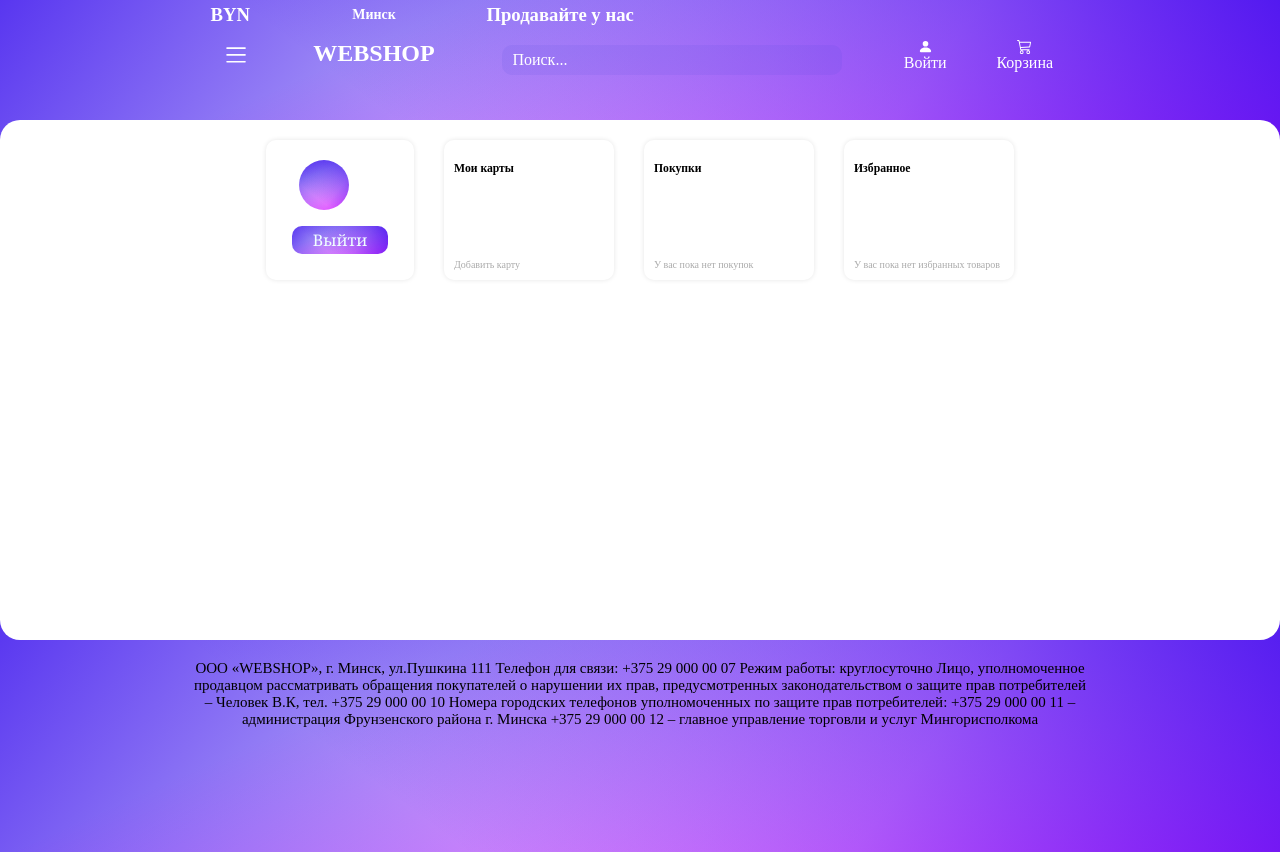
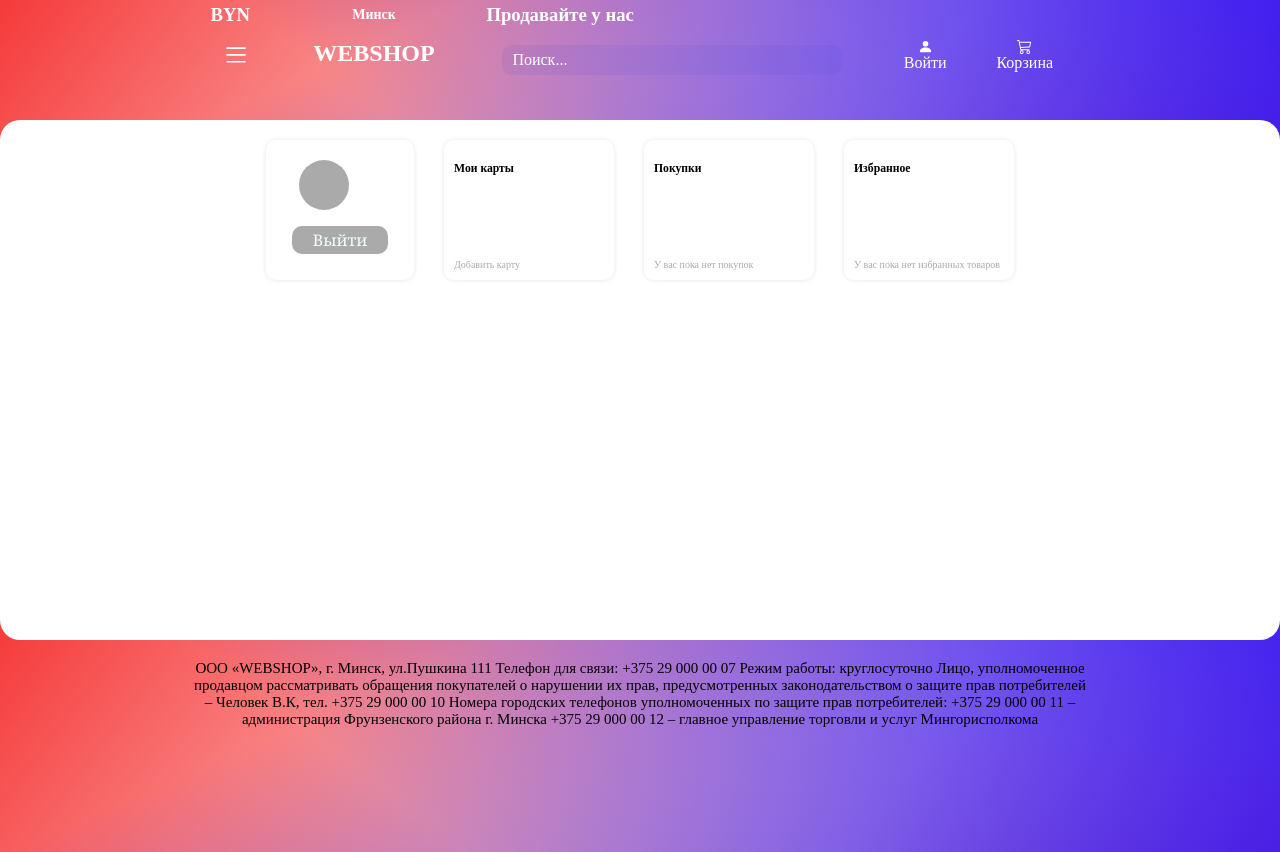
Before and after one commit to KolyaVol/ReactWebShop, a React (Create React App) app: page /userPage in a window 1280 px wide. Built offline with nearby package versions, Linux system fonts and the light colour scheme.

Commit message:
change colors and some styles

```diff
--- a/src/Pages/ProdIdPage/ProdIdPage.jsx
+++ b/src/Pages/ProdIdPage/ProdIdPage.jsx
@@ -108,7 +108,6 @@ export default function Login() {
 				<tr>
 					<td>{currentProd.descript[6]}</td> <td>{currentProd.descript[7]}</td>
 				</tr>
-
 			</table>
 			<section className={styles.purchase}>
 				<div className={styles.prices}>
@@ -122,10 +121,12 @@ export default function Login() {
 						""
 					)}
 				</div>
-				<MyButton style={styles.btn} onClick={() => addProdToCart()}>
+				<MyButton styles={styles.btn} onClick={() => addProdToCart()}>
 					add to cart
 				</MyButton>
-				<MyButton onClick={() => addAndGoToCart()}>buy</MyButton>
+				<MyButton styles={styles.btn} onClick={() => addAndGoToCart()}>
+					buy
+				</MyButton>
 			</section>
 		</div>
 	);
--- a/src/Pages/ProdIdPage/ProdIdPage.module.css
+++ b/src/Pages/ProdIdPage/ProdIdPage.module.css
@@ -159,3 +159,7 @@ font-size: 1.5rem;
 		margin: 3rem 0;
 		width: 30vw;}
 }
+
+.btn {
+	background-color: rgba(243, 9, 9);
+}
--- a/src/Pages/UserPage/UserPage.module.css
+++ b/src/Pages/UserPage/UserPage.module.css
@@ -49,13 +49,7 @@
 	width: 5rem;
 	height: 5rem;
 	border-radius: 50%;
-	background: linear-gradient(
-			217deg,
-			rgba(47, 4, 236, 0.8),
-			rgba(255, 0, 0, 0) 70.71%
-		),
-		linear-gradient(336deg, rgba(204, 0, 255, 0.8), rgba(0, 255, 0, 0) 70.71%),
-		linear-gradient(127deg, rgba(47, 4, 236, 0.8), rgba(0, 0, 255, 0) 70.71%);
+	background-color: #aaa;
 	color: #fff;
 	display: flex;
 	justify-content: center;
--- a/src/UI/Footer/Footer.module.css
+++ b/src/UI/Footer/Footer.module.css
@@ -6,9 +6,13 @@
     min-height: 25vh;
     margin-top: 0;
     padding-bottom: 4vh;
-    background: linear-gradient(217deg, rgba(47, 4, 236, 0.8), rgba(255, 0, 0, 0) 70.71%),
-            linear-gradient(336deg, rgba(204, 0, 255, 0.8), rgba(0, 255, 0, 0) 70.71%),
-            linear-gradient(127deg, rgba(47, 4, 236, 0.8), rgba(0, 0, 255, 0) 70.71%);
+    background: linear-gradient(
+			217deg,
+			rgba(44, 9, 243, 0.8),
+			rgba(250, 241, 241, 0) 70.71%
+		),
+		linear-gradient(336deg, rgba(77, 13, 196, 0.8), rgba(0, 255, 0, 0) 70.71%),
+		linear-gradient(127deg, rgba(243, 9, 9, 0.8), rgba(0, 0, 255, 0) 70.71%);
 }
 
 .footer__box {
--- a/src/UI/Header/Header.module.css
+++ b/src/UI/Header/Header.module.css
@@ -3,11 +3,11 @@
 	position: absolute;
 	background: linear-gradient(
 			217deg,
-			rgba(47, 4, 236, 0.8),
-			rgba(255, 0, 0, 0) 70.71%
+			rgba(44, 9, 243, 0.8),
+			rgba(250, 241, 241, 0) 70.71%
 		),
-		linear-gradient(336deg, rgba(204, 0, 255, 0.8), rgba(0, 255, 0, 0) 70.71%),
-		linear-gradient(127deg, rgba(47, 4, 236, 0.8), rgba(0, 0, 255, 0) 70.71%);
+		linear-gradient(336deg, rgba(77, 13, 196, 0.8), rgba(0, 255, 0, 0) 70.71%),
+		linear-gradient(127deg, rgba(243, 9, 9, 0.8), rgba(0, 0, 255, 0) 70.71%);
 	width: 100vw;
 	min-height: 15rem;
 	font-size: 1.6rem;
@@ -32,6 +32,6 @@ html {
 		grid-template-areas:
 			"logo logo logo logo logo "
 			"search search .  . mobileBurger";
-			padding-top: 2rem;
+		padding-top: 2rem;
 	}
 }
--- a/src/UI/Header/MobileBurger/MobileBurger.jsx
+++ b/src/UI/Header/MobileBurger/MobileBurger.jsx
@@ -19,8 +19,12 @@ export default function MobileBurger() {
 
 	const refrig = usePosts(prodList.prods, "", "холодильник");
 	const tv = usePosts(prodList.prods, "", "телевизор");
-	const fan = usePosts(prodList.prods, "", "вентилятор");
-	const monitor = usePosts(prodList.prods, "", "монитор");
+	const vacum = usePosts(prodList.prods, "", "пылесос");
+	const wash = usePosts(prodList.prods, "", "стирал");
+	const note = usePosts(prodList.prods, "", "ноутбук");
+	const phone = usePosts(prodList.prods, "", "смарт");
+	const acustic = usePosts(prodList.prods, "", "станция");
+	const mcwave = usePosts(prodList.prods, "", "микроволновая печь");
 
 	const userName = useSelector((state) => state.userName);
 	const isAuth = useSelector((state) => state.isAuth);
@@ -128,10 +132,14 @@ export default function MobileBurger() {
 						</div>
 					</div>
 
-					<h3 onClick={() => clickHandler(refrig)}>Холодильники</h3>
-					<h3 onClick={() => clickHandler(tv)}>Телевизоры</h3>
-					<h3 onClick={() => clickHandler(fan)}>Вентиляторы</h3>
-					<h3 onClick={() => clickHandler(monitor)}>Мониторы</h3>
+					<p onClick={() => clickHandler(refrig)}>Холодильники</p>
+					<p onClick={() => clickHandler(tv)}>Телевизоры</p>
+					<p onClick={() => clickHandler(vacum)}>Пылесосы</p>
+					<p onClick={() => clickHandler(wash)}>Стиральные машины</p>
+					<p onClick={() => clickHandler(note)}>Ноутбуки</p>
+					<p onClick={() => clickHandler(phone)}>Смартфоны</p>
+					<p onClick={() => clickHandler(acustic)}>Акустические станции</p>
+					<p onClick={() => clickHandler(mcwave)}>Микроволновые печи</p>
 				</nav>
 			</PopUp>
 			<span onClick={() => setBurgerVisible(true)}></span>
--- a/src/UI/HomeSlider/HomeSlider.module.css
+++ b/src/UI/HomeSlider/HomeSlider.module.css
@@ -28,7 +28,7 @@
     width: 100%;
     height: 100%;
     opacity: 0;
-    object-fit: cover;
+
 }
 
 .slider__item.current {
--- a/src/UI/MyButton/MyButton.jsx
+++ b/src/UI/MyButton/MyButton.jsx
@@ -3,8 +3,8 @@ import styles from "./MyButton.module.css";
 
 export default function MyButton({ children, ...props }) {
   return (
-    <button className={styles.MyBtn} {...props}>
-      {children}
-    </button>
-  );
+		<button className={[styles.MyBtn, props.styles].join(" ")} {...props}>
+			{children}
+		</button>
+	);
 }
--- a/src/UI/MyButton/MyButton.module.css
+++ b/src/UI/MyButton/MyButton.module.css
@@ -1,7 +1,5 @@
 .MyBtn {
-    background: linear-gradient(217deg, rgba(47, 4, 236, 0.8), rgba(255, 0, 0, 0) 70.71%),
-            linear-gradient(336deg, rgba(204, 0, 255, 0.8), rgba(0, 255, 0, 0) 70.71%),
-            linear-gradient(127deg, rgba(47, 4, 236, 0.8), rgba(0, 0, 255, 0) 70.71%);
+    background-color: #aaa;
     color: azure;
     font-family: Georgia, 'Times New Roman', Times, serif;
     font-size: 16px;
--- a/src/UI/RecBox/RecBox.module.css
+++ b/src/UI/RecBox/RecBox.module.css
@@ -27,6 +27,7 @@
     height: 100%;
     width: 100%;
     transition: all 1s ease-in-out;
+
 }
 
 .recommend:hover .content {
```
